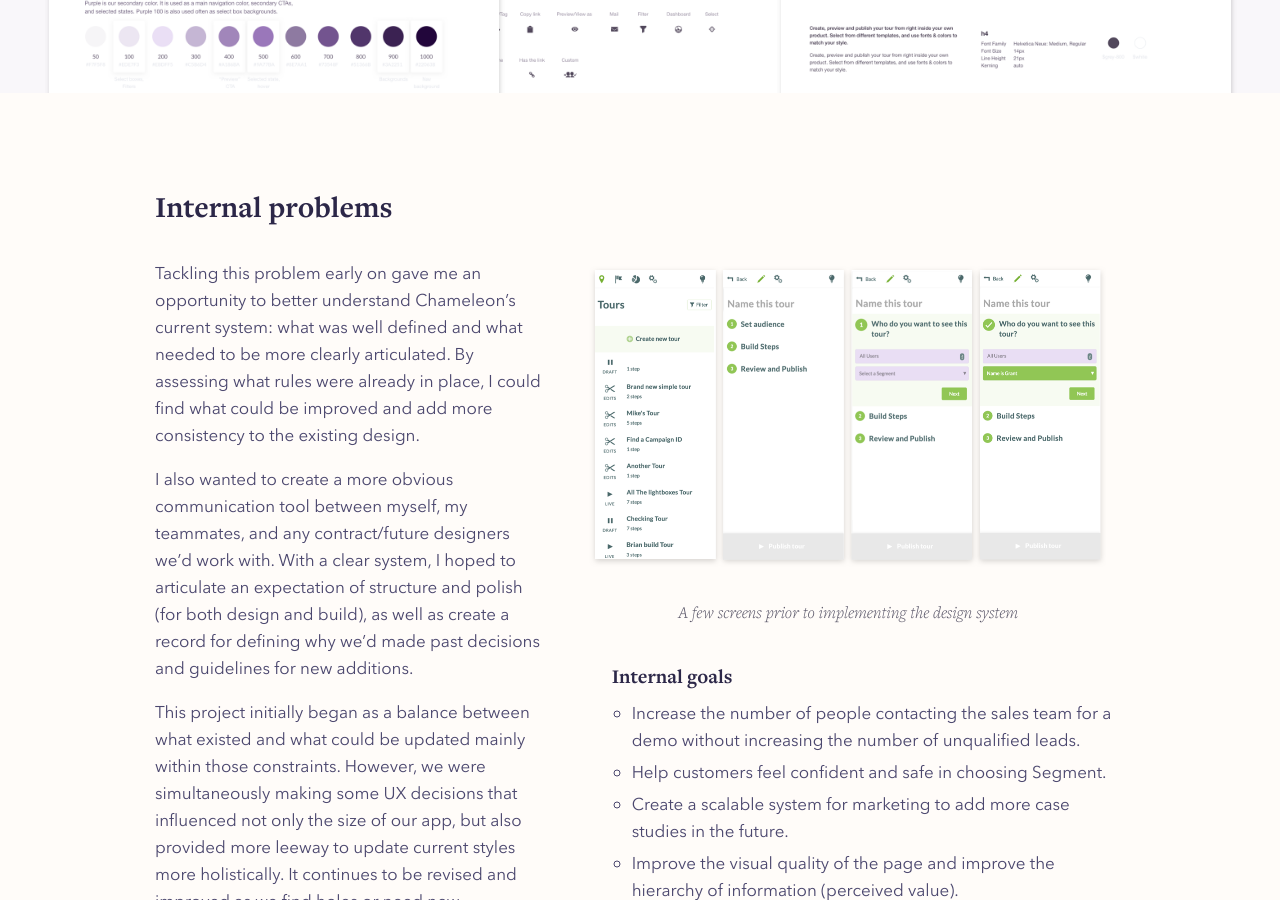
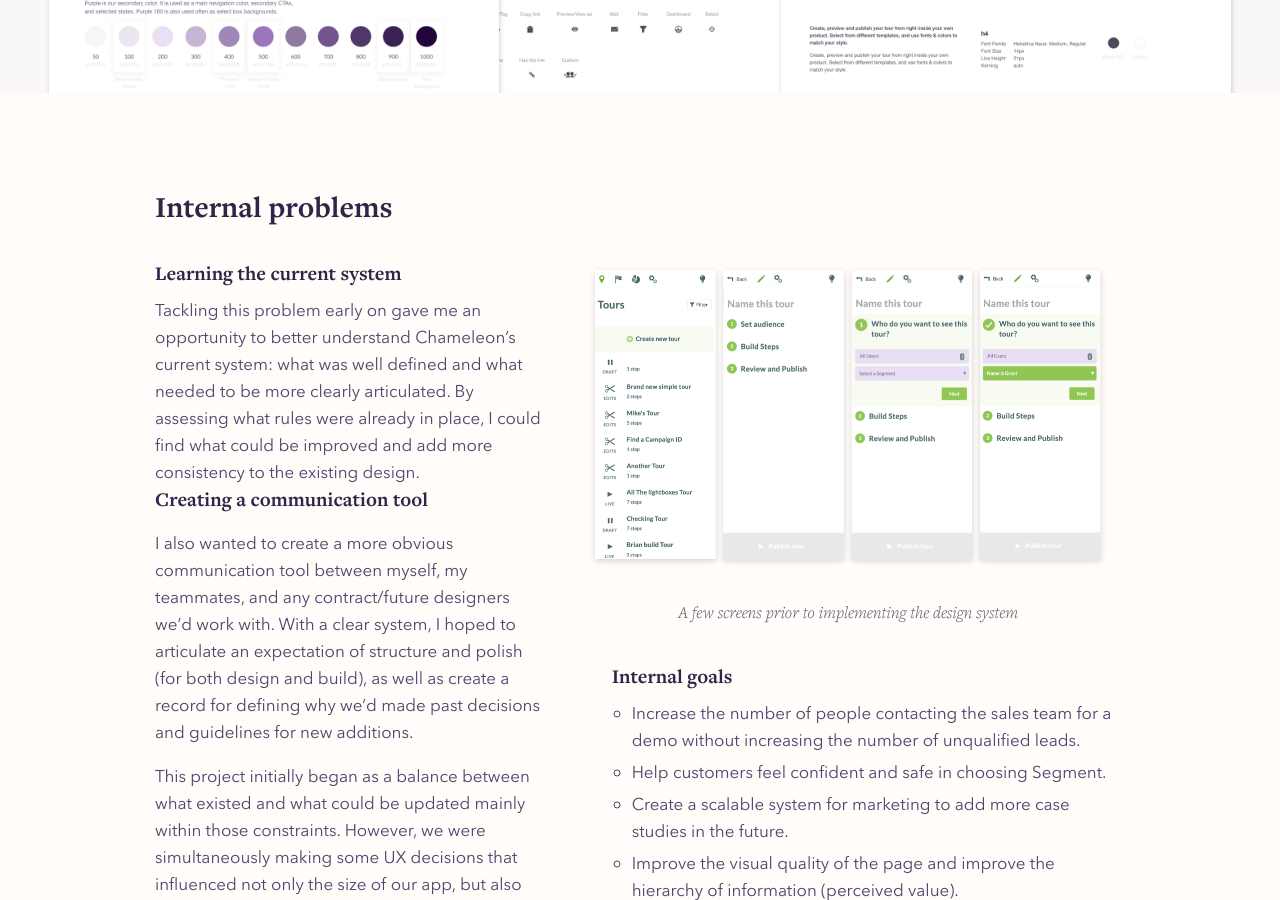
Before and after one commit to jessbottali/jessicabottali.com, a Jekyll site: the page built from projects/chameleon-design-system/index.html, in a window 1280 px wide and 900 px high, scrolled down 983 px. Built offline with Jekyll 4.4.1, drawn with Linux system fonts in a browser that asks for light colours; comment, search, counter and statistics services are not loaded; some of the changed text lies outside the part shown.

Commit message:
Update index.html

```diff
--- a/projects/chameleon-design-system/index.html
+++ b/projects/chameleon-design-system/index.html
@@ -20,8 +20,10 @@ title: "Chameleon design system"
         <div class="Grid-cell u-5of12">
           <div class="Catalog-content">
 
+            <h3 class="ProjectImage-title m0 mb2">Learning the current system</h3>
             <p class="m0">Tackling this problem early on gave me an opportunity to better understand Chameleon’s current system: what was well defined and what needed to be more clearly articulated. By assessing what rules were already in place, I could find what could be improved and add more consistency to the existing design.</p>
 
+            <h3 class="ProjectImage-title m0 mb2">Creating a communication tool</h3>
             <p>I also wanted to create a more obvious communication tool between myself, my teammates, and any contract/future designers we’d work with. With a clear system, I hoped to articulate an expectation of structure and polish (for both design and build), as well as create a record for defining why we’d made past decisions and guidelines for new additions. </p>
 
             <p>This project initially began as a balance between what existed and what could be updated mainly within those constraints. However, we were simultaneously making some UX decisions that influenced not only the size of our app, but also provided more leeway to update current styles more holistically. It continues to be revised and improved as we find holes or need new components. </p>
@@ -75,7 +77,8 @@ title: "Chameleon design system"
 
           <p>At the time our app primarily resided in a sidebar that sat on top of our customer’s app. This sidebar could be opened from an accessible tab you could see from any page the Chameleon snippet was on. Our team originally chose this because they wanted to create a presence on their customers apps. They hoped to encourage more usage and visually embed our tool in our customers’ workflows. Simultaneously, they also wanted to be respectful of the real estate they were taking up and blocking while the Chameleon app was open, so they kept their sidebar narrow. </p>
 
-          <p class="m0 mb3">These intentions turned out to be problematic long term. As we collected feedback from users, we began to learn from those that had churned, perceived value was a serious issue for us. Many of our competitors are larger companies than we are, but even without this knowledge, Chameleon was visually a smaller app. We stood against full screen web apps while we were attempting to take up as little space as possible and it wasn’t working in our favor. It felt “less robust” and was thought to have “less features,” when in reality this was merely an issue of how it was visually represented. </p>
+          <h3 class="ProjectImage-title m0 mb2">Taking note of customer feedback</h3>
+          <p>These intentions turned out to be problematic long term. As we collected feedback from users, we began to learn from those that had churned, perceived value was a serious issue for us. Many of our competitors are larger companies than we are, but even without this knowledge, Chameleon was visually a smaller app. We stood against full screen web apps while we were attempting to take up as little space as possible and it wasn’t working in our favor. It felt “less robust” and was thought to have “less features,” when in reality this was merely an issue of how it was visually represented. </p>
 
         </div>
       </div>
@@ -126,12 +129,14 @@ title: "Chameleon design system"
           <li>Widening the sidebar</li>
         </ul>
 
+        <h3 class="ProjectImage-title m0 mb2">Scoping the system and adding rules</h3>
         <p>From colors to type i spec'd out a set of rules that blended existing constraints. From what was primary, to how we’d tend to use it, to additional colorways or font weights that could be useful in outlier cases. </p>
 
         <p>An important way reduced our color palette was by using the same hue for our type as i did in our navigation UI. Though the type was significantly less saturated, reducing hues made the app feel like there were less colors, and helped us maintain focus on actions we wanted to intentionally call out. </p>
 
         <p>Another thing I added to our system was a grid. We currently didn’t have anything in the app on a grid and between that and the vague design examples, layouts and spacing were inconsistent. Inconsistencies like this can chip away at hierarchy especially in smaller spaces. The grid constrained our options and helped us make spacing decisions more easily. </p>
 
+        <h3 class="ProjectImage-title m0 mb2">Creating more space</h3>
         <p class="m0 mb4">Finally, I nearly doubled the width of our sidebar. This additional space allowed me to make room for new navigation and additional products that were on our roadmap. It also created a larger presence on the page and greater perceived value. </p>
 
         <h3 class="ProjectImage-title m0 mb2">Additional learnings</h3>
```
